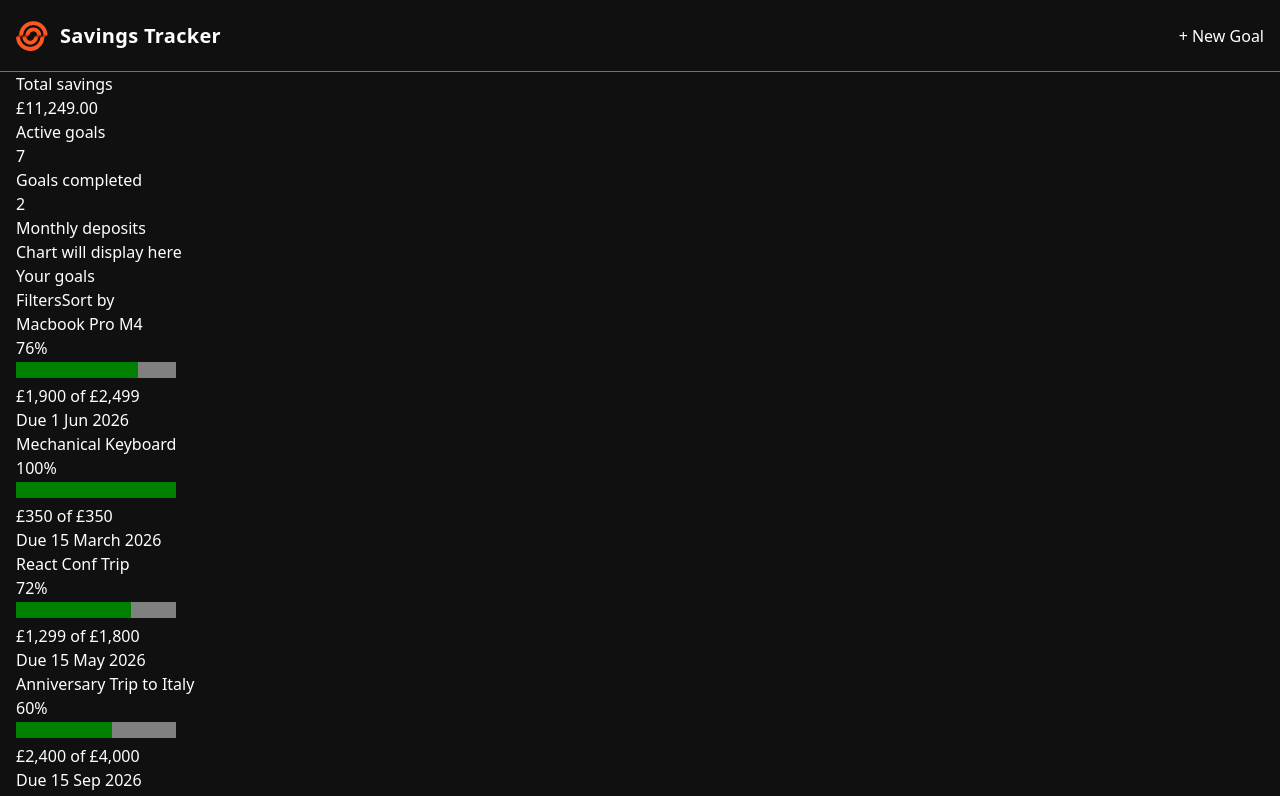
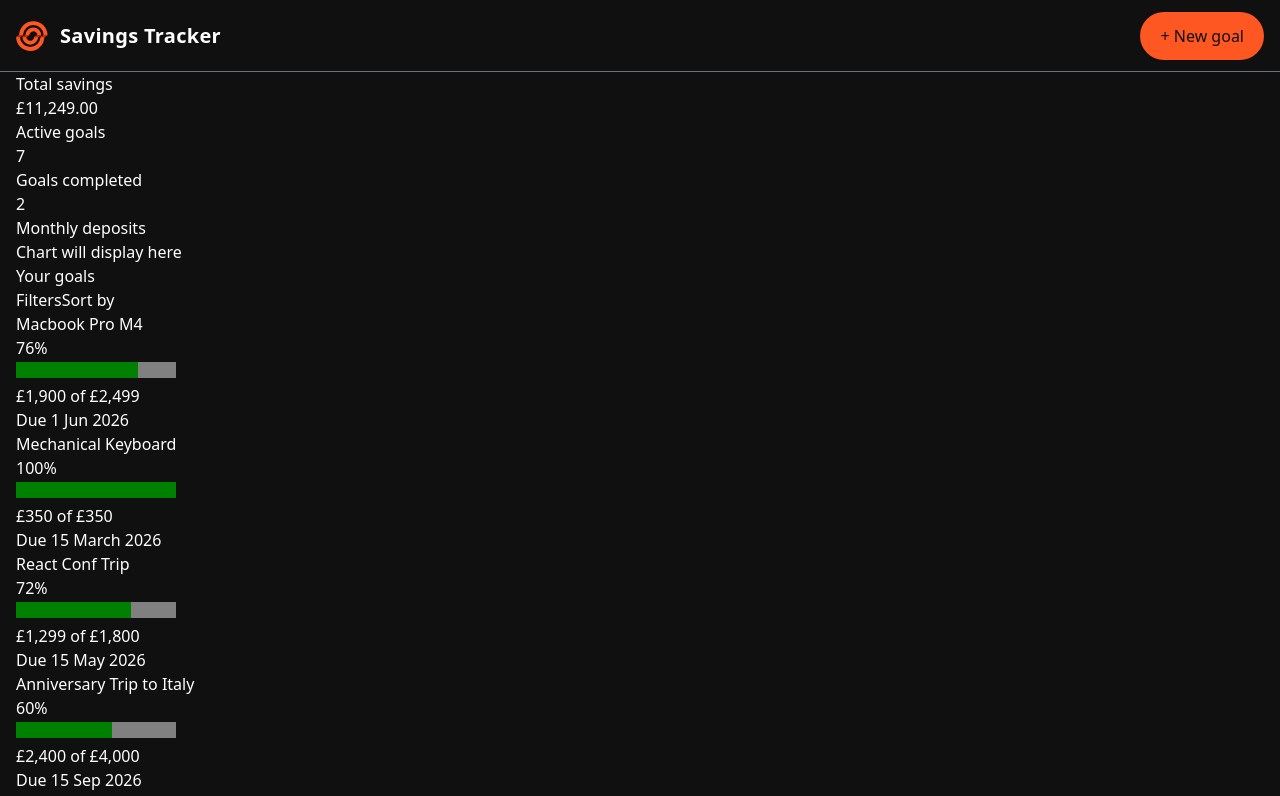
Before and after one commit to bradleyfowler/savings-tracker, a Next.js app: page / in a window 1280 px wide. Shown: the top 796 px of the page. Built offline with nearby package versions, Linux system fonts and the light colour scheme.

Commit message:
feat: add button component

```diff
--- /dev/null
+++ b/components/Button/Button.tsx
@@ -0,0 +1,15 @@
+import { ReactNode } from "react";
+
+type ButtonProps = {
+  children: ReactNode;
+};
+
+const Button = ({ children }: ButtonProps) => {
+  return (
+    <button className="bg-[#ff5722] rounded-full px-5 py-3 text-[#101010]">
+      {children}
+    </button>
+  );
+};
+
+export default Button;
--- a/components/Header/Header.tsx
+++ b/components/Header/Header.tsx
@@ -1,4 +1,5 @@
 import Image from "next/image";
+import Button from "@/components/Button/Button";
 
 const Header = () => {
   return (
@@ -12,7 +13,9 @@ const Header = () => {
         />
         <h1 className="text-xl tracking-[0.3px] font-bold">Savings Tracker</h1>
       </div>
-      <button className="mr-4">+ New Goal</button>
+      <div className="mr-4">
+        <Button>+ New goal</Button>
+      </div>
     </header>
   );
 };
```
